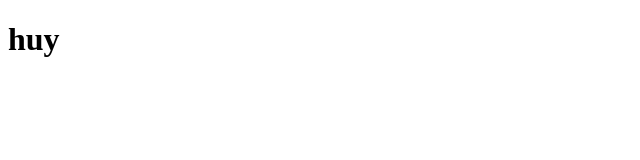
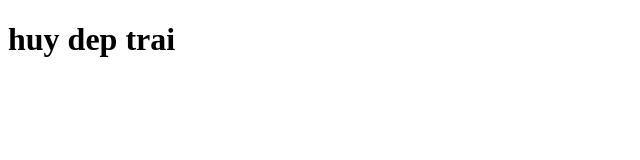
Before and after one commit to Skhachuy/test, a plain HTML site: page index.html in a window 1280 px wide. Shown: the whole page, without its empty margins (0-640 px from the left). Drawn offline with Linux system fonts and the light colour scheme.

Commit message:
update index.html

```diff
--- a/index.html
+++ b/index.html
@@ -6,6 +6,6 @@
     <title>Document</title>
 </head>
 <body>
-    <h1>huy</h1>
+    <h1>huy dep trai</h1>
 </body>
 </html>
```
